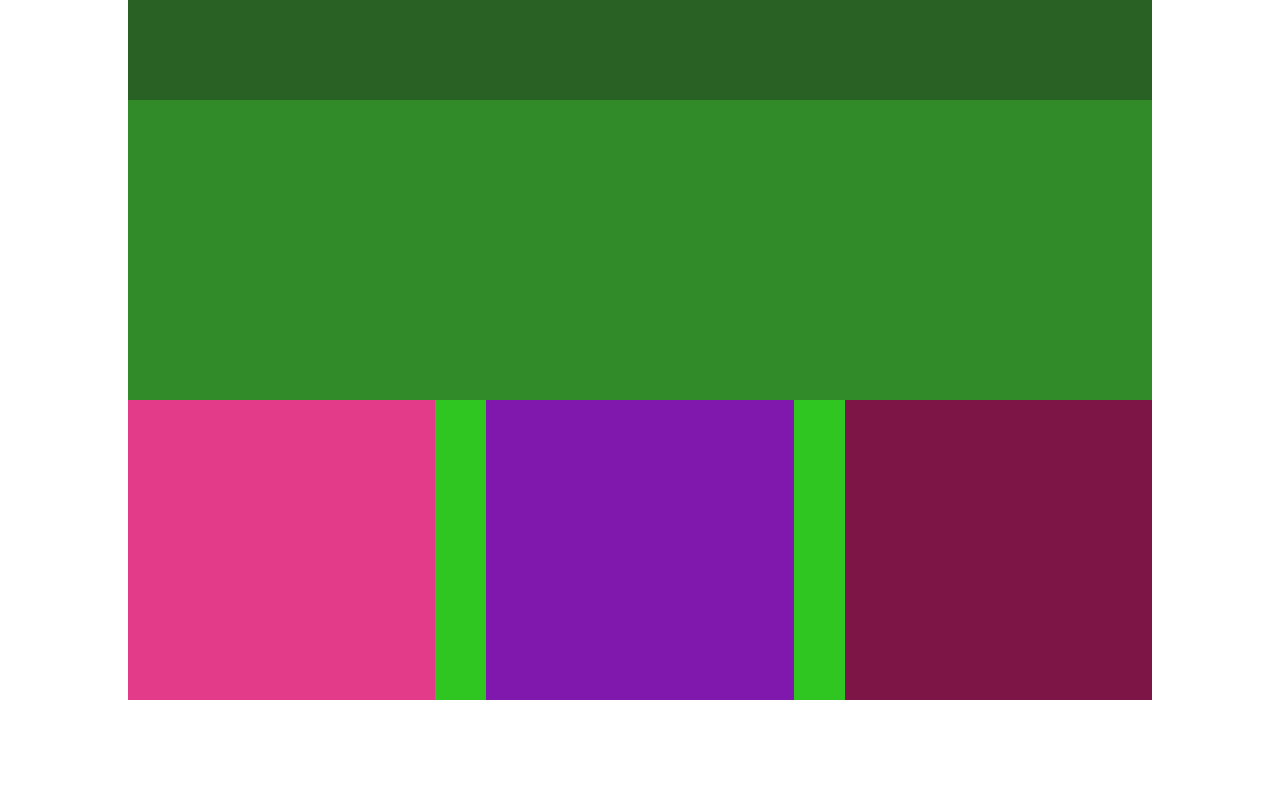
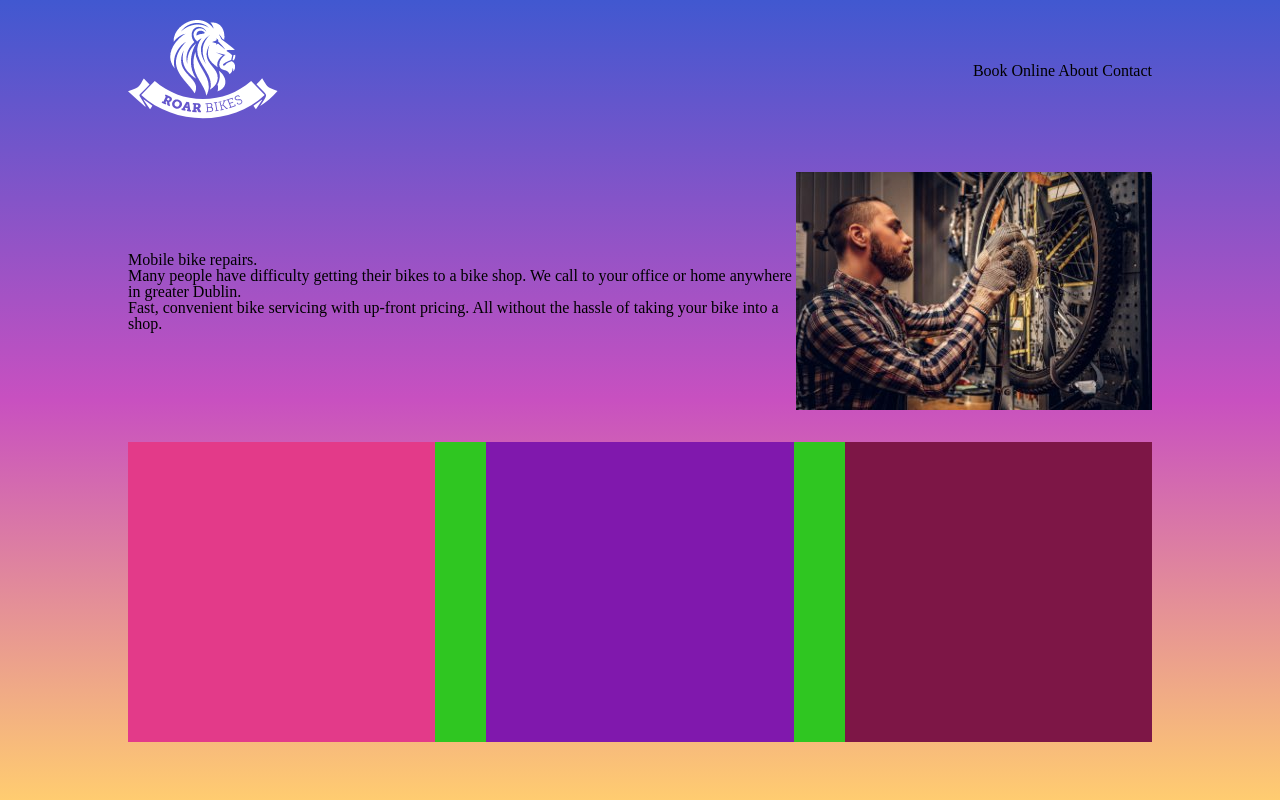
Before and after one commit to fahadausaf/BootstrapCSS, a plain HTML site: page Project-2/index.html in a window 1280 px wide. Drawn offline with Linux system fonts and the light colour scheme.

Commit message:
Project-2: Flexbox and gradients

```diff
--- a/Project-2/index.html
+++ b/Project-2/index.html
@@ -14,8 +14,23 @@
 </head>
 <body>
     <div class="container">
-        <header></header>
-        <main></main>
+        <header>
+            <div class="logo">
+                <img src="images/logo-roar-bikes.png" alt="Logo for Bike Repair shop Roar Bikes">
+            </div>
+            <nav>Book Online     About     Contact</nav>
+        </header>
+        <main>
+            <div class="herobox1">
+                <h1>Mobile bike repairs.</h1>
+                <p>Many people have difficulty getting their bikes to a bike shop. We call to your office or home anywhere in greater Dublin. </p>
+
+                <p>Fast, convenient bike servicing with up-front pricing. All without the hassle of taking your bike into a shop.</p>
+            </div>
+            <div class="herobox2">
+                <img src="images/image-bike-repair-service.jpg" alt="person servicing a bike in Dublin">
+            </div>
+        </main>
         <div class="cards">
             <div class="card1"></div>
             <div class="card2"></div>
--- a/Project-2/style.css
+++ b/Project-2/style.css
@@ -1,19 +1,31 @@
+html {
+    height: 100%;
+}
+
+body {
+    /* background-color: #FC5E55; */
+    background-image: linear-gradient(#4158D0, #C850C0, #FFCC70);
+}
+
 .container {
     width: 1024px;
-    background-color: rgb(18, 60, 12);
     min-height: 300px;
     margin-left: auto;
     margin-right: auto;
 }
 
 header {
-    background-color: rgb(41, 96, 36);
-    min-height: 100px;
+    display: flex;
+    justify-content: space-between;
+    align-items: center;
+    padding-top: 20px;
+    padding-bottom: 20px;
 }
 
 main {
-    background-color: rgb(49, 139, 41);
     min-height: 300px;
+    display: flex;
+    align-items: center;
 }
 
 .cards {
@@ -41,3 +53,11 @@ main {
     min-height: 300px;
     width: 30%;
 }
+
+.herobox1 {
+    flex: 2
+}
+
+.herobox2 {
+    flex: 1
+}
```
Also changed, not shown: Project-2/images/image-bike-repair-service.jpg (added), Project-2/images/logo-roar-bikes.png (added).
